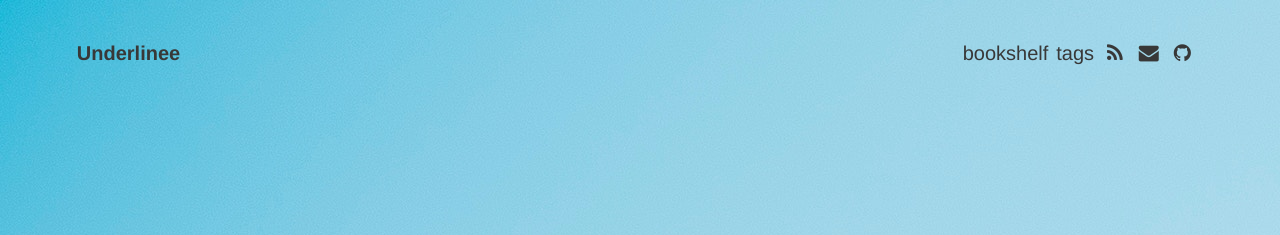
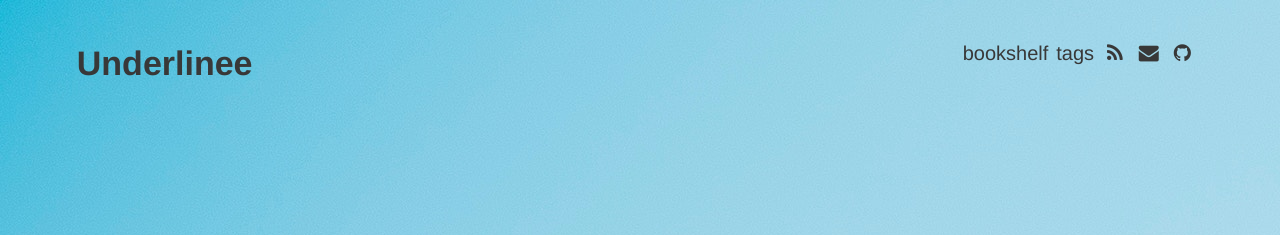
Before and after one commit to underlinee/github.io, a Jekyll site: the page built from index.html, in a window 1280 px wide. Shown: the top 235 px of the page. Built offline with Jekyll 4.4.1, drawn with Linux system fonts in a browser that asks for light colours; nearby versions of some CDN libraries; the list of posts is cut into pages by our own code.

Commit message:
font size

```diff
--- a/_sass/includes/_header.scss
+++ b/_sass/includes/_header.scss
@@ -23,7 +23,7 @@
   .site-title {
     float: left;
     font-weight: bold;
-    font-size: 1em;
+    font-size: 1.7em;
     line-height: 1.5;
   }
 
```
